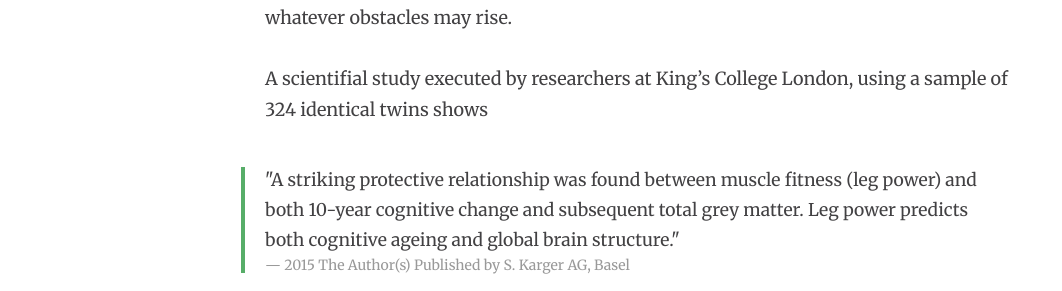
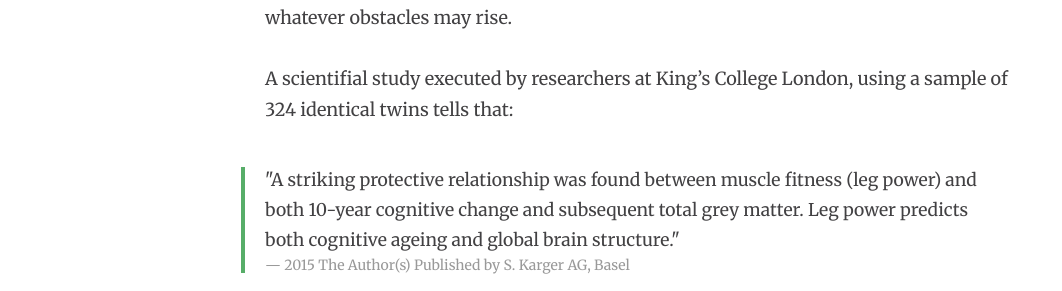
Before and after one commit to teamheimonen/teamheimonen.github.io, a Jekyll site: the page built from _posts/2015-11-13- legpowerandbrains.md, in a window 1280 px wide and 900 px high, scrolled down 711 px. Shown: the part 193-484 px from the top of the window, without its empty margins (0-1062 px from the left). Built offline with Jekyll 4.4.1, drawn with Linux system fonts in a browser that asks for light colours.

Commit message:
minor change in one post

```diff
--- a/_posts/2015-11-13- legpowerandbrains.md
+++ b/_posts/2015-11-13- legpowerandbrains.md
@@ -16,7 +16,7 @@ published: true
 A colleague sent me an interesting link, which claims that leg power is the ultimate goodie for your brain! It's one more reason to keep on riding,
 keep on moving through whatever obstacles may rise.
 
-A scientifial study executed by researchers at King’s College London, using a sample of 324 identical twins shows
+A scientifial study executed by researchers at King’s College London, using a sample of 324 identical twins tells that:
 
 >&quot;A striking protective relationship was found between muscle fitness (leg power) and both 10-year
 >cognitive change and subsequent total grey matter. Leg power predicts both cognitive ageing and global brain structure.&quot;
```
